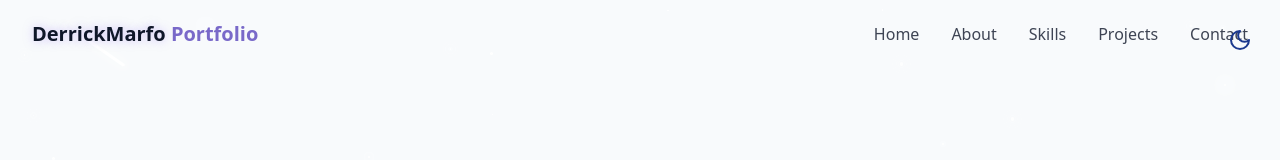
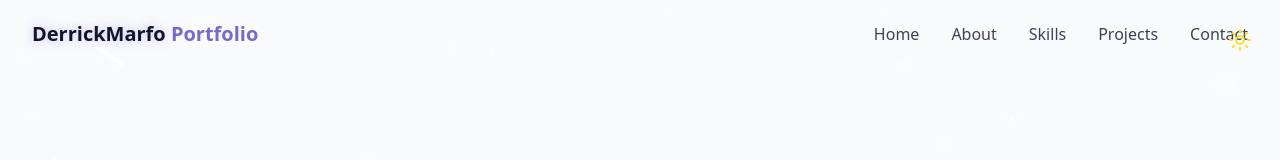
Before and after one commit to Prostorm11/Softwar-Engineering-Portfolio, a React (Vite) app: page / in a window 1280 px wide. Shown: the top 160 px of the page. Built offline with nearby package versions, Linux system fonts and the light colour scheme.

Commit message:
themefixed

```diff
--- a/src/components/ThemeToggle.jsx
+++ b/src/components/ThemeToggle.jsx
@@ -36,11 +36,11 @@ export const ThemeToggle = () => {
         "focus:outlin-hidden"
       )}
     >
-      {isDarkMode ? (
+      {isDarkMode ?  (
+        <Moon className="h-6 w-6 text-blue-900" />
+      ):(
         <Sun className="h-6 w-6 text-yellow-300" />
-      ) : (
-        <Moon className="h-6 w-6 text-blue-900" />
-      )}
+      ) }
     </button>
   );
 };
```
